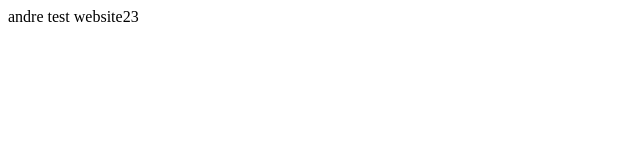
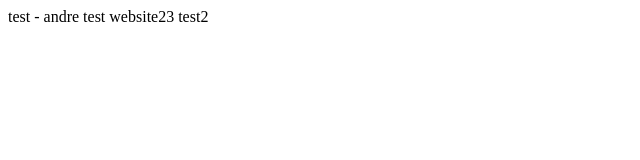
Before and after one commit to andreclc/git1, a plain HTML site: page index.html in a window 1280 px wide. Shown: the whole page, without its empty margins (0-640 px from the left). Drawn offline with Linux system fonts and the light colour scheme.

Commit message:
looking for conflict

```diff
--- a/index.html
+++ b/index.html
@@ -1,6 +1,7 @@
 <html>
 <head><title>andre site</title></head>
 <body>
-andre test website23
+test - andre test website23
+test2
 </body>
 </html>
```
